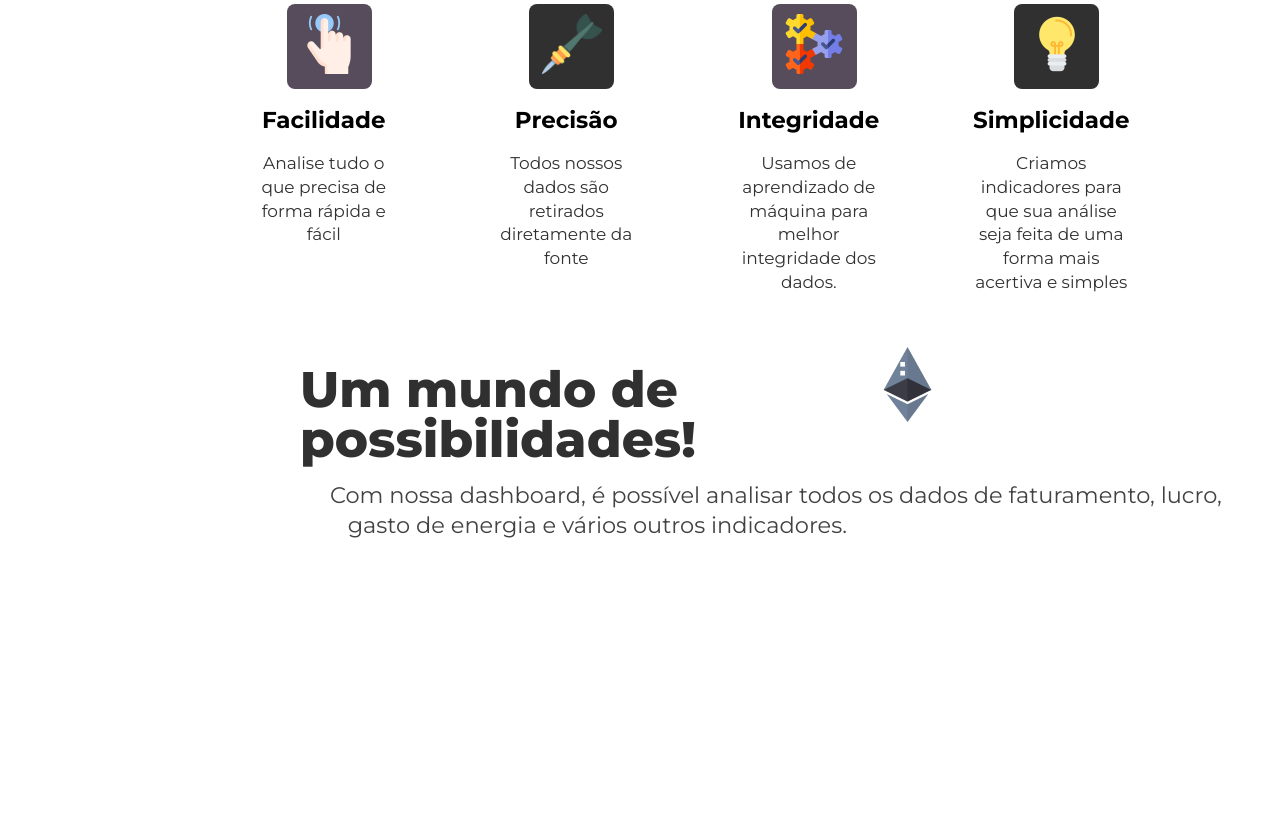
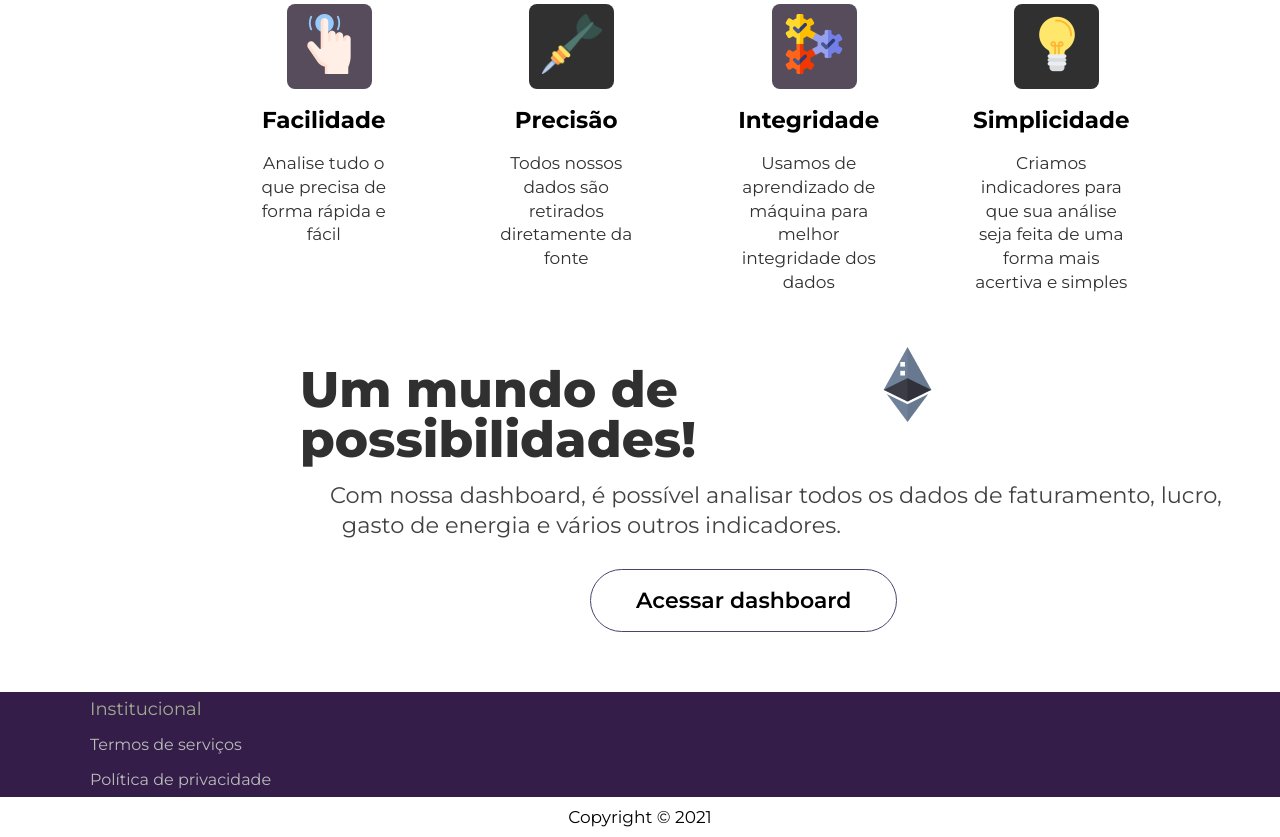
Before and after one commit to o-Ian/X-Minerei, a PHP site: page / in a window 1280 px wide. Shown: the part 921-1758 px from the top of the page. Before the commit the page ends 1459 px from the top, so only its background shows below. Run offline with PHP 8.4, Linux system fonts and the light colour scheme.

Commit message:
buttom "Acessar dashboard" created

```diff
--- a/webpart/css/styles.css
+++ b/webpart/css/styles.css
@@ -32,6 +32,7 @@ footer, header, hgroup, menu, nav, section {
 body {
 	line-height: 1;
     font-family: 'Montserrat', sans-serif;
+    text-decoration: none;
 }
 ol, ul {
 	list-style: none;
@@ -52,6 +53,9 @@ p a {
     text-decoration: none;
 }
 a{
+    text-decoration: none;
+}
+ol{
     text-decoration: none;
 }
 .logo-all{
@@ -158,6 +162,20 @@ a{
     background: #5C0EBF;
     color: white;
 }
+.uni-bt-baixo{
+    border: 0.2px solid #44466F;
+    border-radius: 35px;
+    padding: 17px 45px;
+    cursor: pointer;
+}
+.uni-bt-baixo:hover{
+    background: #44466F;
+    color: white;
+}
+.bt-baixo-position{
+    padding-top: 50px;
+    padding-left: 510px;
+}
 .bt-text{
     text-decoration: none;
     font-family: 'Montserrat', sans-serif;
@@ -256,3 +274,29 @@ a{
     padding-left: 80px;
     padding-top: 10px;
 }
+.bt-position-baixo{
+    margin: 30px;
+    padding-right: 30px;
+}
+.rodape{
+    background: #341e49;
+    line-height: 35px;
+    margin-top: 80px;
+}
+.rodape-text{
+    margin-left: 90px;
+    color: #bbbbbb;
+}
+.rodape-title{
+    margin-top: 15px;
+    margin-left: 90px;
+    font-weight: 500;
+    font-size: 18px;
+    color: #a3aa92;
+}
+.copyright{
+    text-align: center;
+    line-height: 40px;
+    font-size: 17px;
+
+}
--- a/webpart/index.html
+++ b/webpart/index.html
@@ -61,7 +61,7 @@
                 <img src="./img/integration.png" alt="">
             </div>
             <h6 class="box-icone-title">Integridade</h6>
-            <p class="box-icone-text">Usamos de aprendizado de máquina para melhor integridade dos dados.</p>
+            <p class="box-icone-text">Usamos de aprendizado de máquina para melhor integridade dos dados</p>
         </div>
         <div class="icon-wrapping">
             <div class="box-icon box-icon-color">
@@ -77,9 +77,26 @@
             <img src="./img/ethereum.png" alt="">
         </div>
         <h2 class="title-apresentacao2">Um mundo de possibilidades!</h2>
-        <p class="sub-titulo2">Com nossa dashboard, é possível analisar todos os dados de faturamento,  lucro, <br>&nbsp;&nbsp; gasto de energia e vários outros indicadores.</p>
+        <p class="sub-titulo2">Com nossa dashboard, é possível analisar todos os dados de faturamento,  lucro, <br>&nbsp;&nbsp;gasto de energia e vários outros indicadores.</p>
+        <div class="bt-baixo-position">
+            <a href="#" class="bt-text"><buttom class="uni-bt-baixo">Acessar dashboard</buttom></a>
+        </div>
+
     </div>
-    <br><br><br><br><br><br><br><br><br><br><br><br><br>
+
+    <div>
+        <footer class="rodape">
+            <ol>
+                <li class="rodape-title"><h4></h4>Institucional</li>
+                <a href="#"><li class="rodape-text">Termos de serviços</li></a>
+                <a href="#"><li class="rodape-text">Política de privacidade</li></a>
+            </ol>
+        </footer>
+        <footer class="copyright">
+            <p>Copyright © 2021</p>
+        </footer>
+    </div>
+
 
 
 </body>
```
